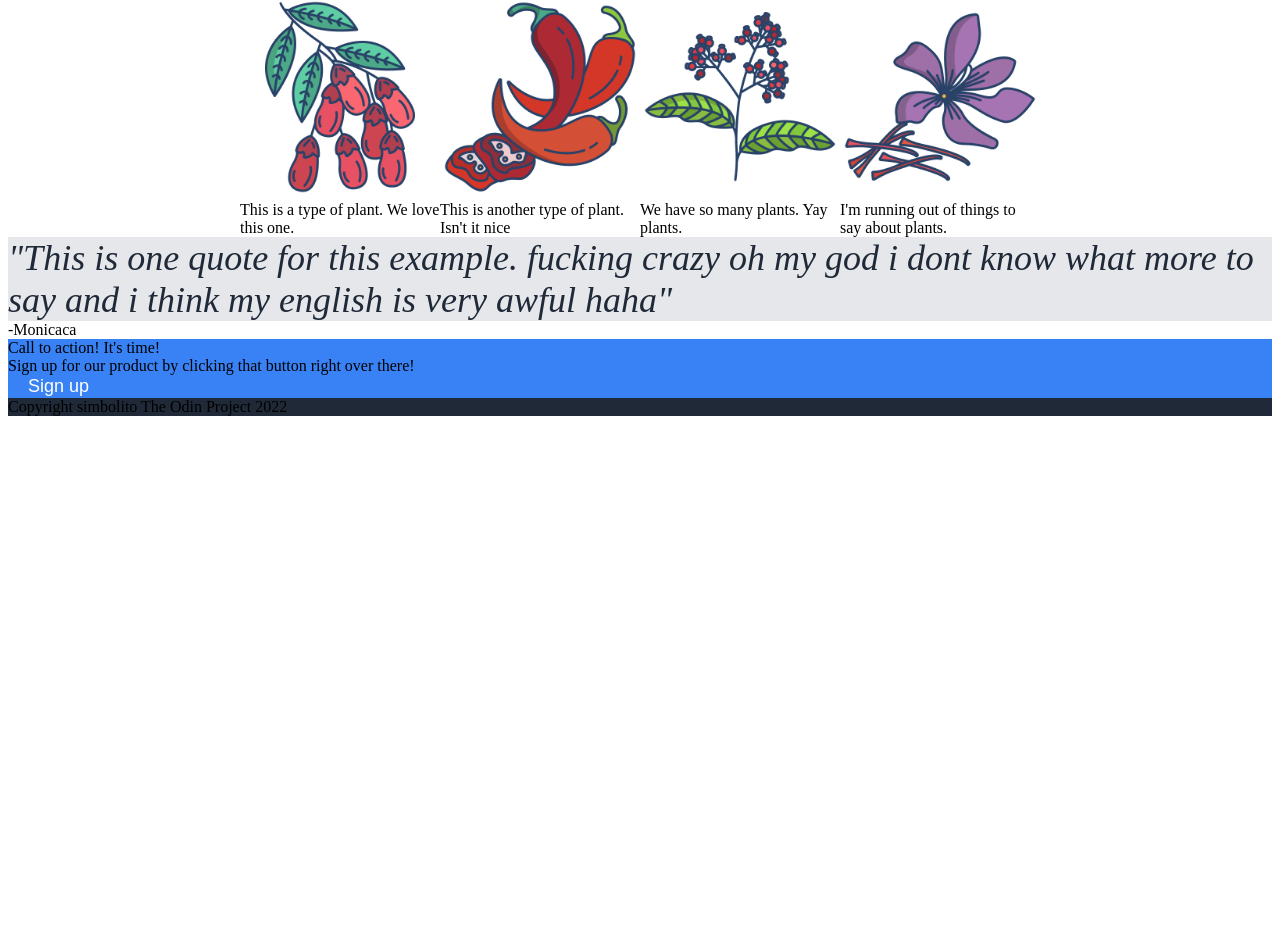
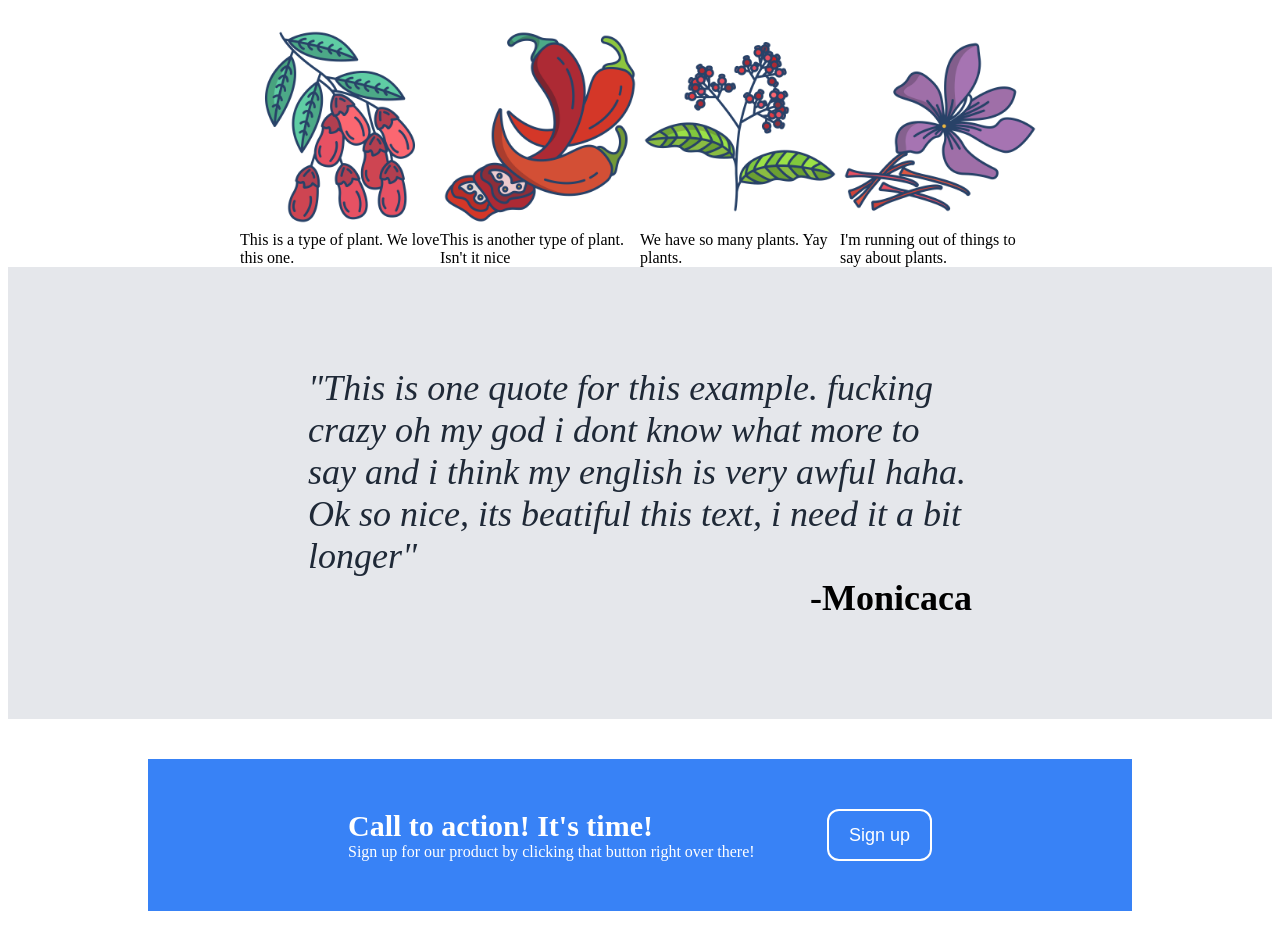
Before and after one commit to adrividu/landing-page-project, a plain HTML site: page index.html in a window 1280 px wide. Shown: the part 483-1414 px from the top of the page. Before the commit the page ends 907 px from the top, so only its background shows below. Drawn offline with Linux system fonts and the light colour scheme.

Commit message:
se acabo

```diff
--- a/index.html
+++ b/index.html
@@ -57,15 +57,16 @@
     </div>
 
     <div class="quotingpart">
-        <div class="the-quote">"This is one quote for this example. fucking crazy oh my god i dont know what more to say and i think my english is very awful haha"</div>
+        <div class="the-quote">"This is one quote for this example. fucking crazy oh my god i dont know what more to say and i think my english is very awful haha. Ok so nice, its beatiful this text, i need it a bit longer"</div>
         <div class="the-quoted">-Monicaca</div>
 
     </div>
 
     <div class="call-to-action">
-        <div class="titulo">Call to action! It's time!</div>
-        <div class="subtitutlo">Sign up for our product by clicking that button right over there!</div>
-
+        <div class="partetextual">
+            <div class="titulo">Call to action! It's time!</div>
+            <div class="subtitutlo">Sign up for our product by clicking that button right over there!</div>
+        </div>
         <button>Sign up</button>
 
     </div>
--- a/style.css
+++ b/style.css
@@ -13,6 +13,7 @@ button{
     padding-right: 20px;
     border-radius: 12px;
     font-size: 18px;
+    border: 2px solid white;
 
 }
 
@@ -90,6 +91,7 @@ img{
     flex-direction: column;
     align-items: center;
     justify-content: center;
+    padding-top: 30px;
 
 }
 
@@ -106,10 +108,7 @@ img{
     color: #f9faf8;
 }
 
-.call-to-action{
-    background-color: #3882f6;
 
-}
 
 .some-random{
     font-size: 36px;
@@ -118,13 +117,55 @@ img{
 }
 
 .the-quote{
-    background-color: #e5e7eb;
     font-size: 36px;
     color: #1F2937;
     font-style: italic;
     font-weight: lighter;
+
+}
+
+.the-quoted{
+    font-size: 36px;
+    color: black;
+    align-self: flex-end;
+    font-weight: bolder;
+}
+
+.quotingpart{
+    padding-left: 300px;
+    padding-right: 300px;
+    padding-top: 100px;
+    padding-bottom: 100px;
+    background-color: #e5e7eb;
+    display: flex;
+    flex-direction: column;
+
+}
+
+.call-to-action{
+    background-color: #3882f6;
+    color: white;
+    margin-left: 140px;
+    margin-right: 140px;
+    margin-top: 40px;
+    margin-bottom: 40px;
+    padding-top: 50px;
+    padding-bottom: 50px;
+    padding-left: 200px;
+    padding-right: 200px;
+    display: flex;
+    justify-content: space-between;
+
+}
+
+.titulo{
+    color: white;
+    font-size: 30px;
+    font-weight: bold;
 }
 
 .footer{
     background-color: #1F2937;
+    color: white;
+    text-align: center;
 }
```
